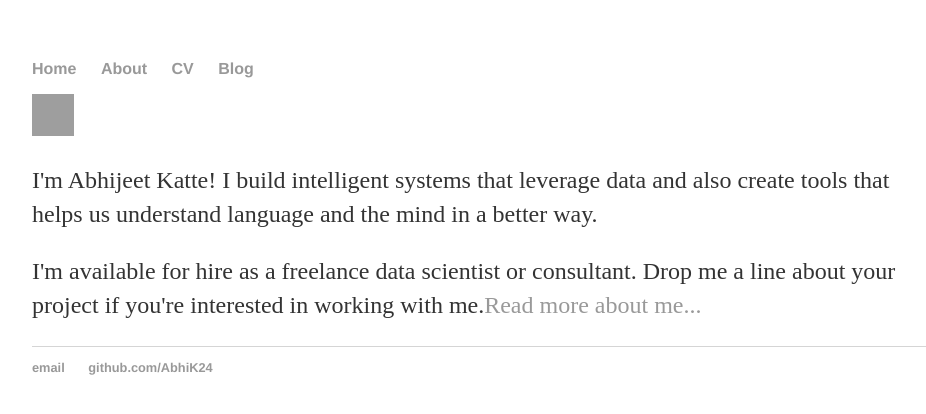
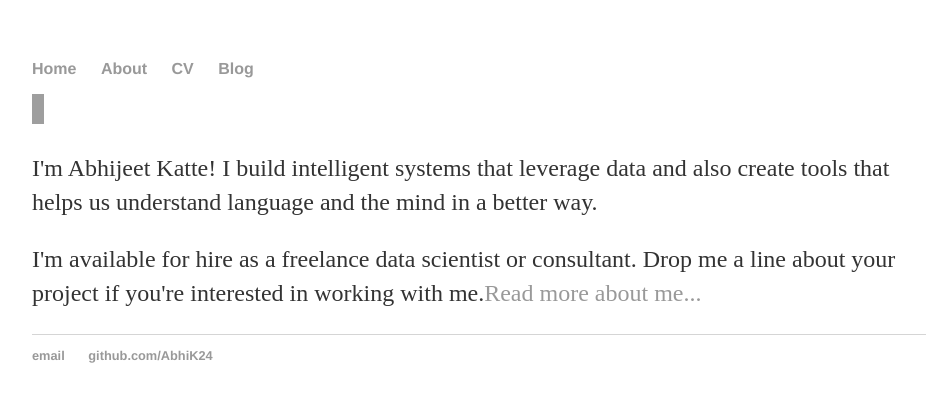
Before and after one commit to AbhiK24/abhik24.github.io, a Jekyll site: the page built from index.html, in a window 1280 px wide. Shown: the top 414 px of the page, without its empty margins (160-1086 px from the left). Built offline with Jekyll 4.4.1, drawn with Linux system fonts in a browser that asks for light colours; grey boxes are pictures that could not be loaded.

Commit message:
Update index.html

```diff
--- a/index.html
+++ b/index.html
@@ -5,7 +5,7 @@ description: Abhijeet Katte is a Data Scientist , Creative Content Creator , Spe
 ---
 <!-- <div class="row marketing"> -->
 <div class="col-sm-4">
-	<img  class="circle avatar" alt="Abhijeet Katte" src="Abhijeet Katte.png" height="42" width="42" >
+	<img  class="circle avatar" alt="Abhijeet Katte" src="Abhijeet Katte.png" height="30" width="12" >
 </div>
 
 <div class="blurb">
```
